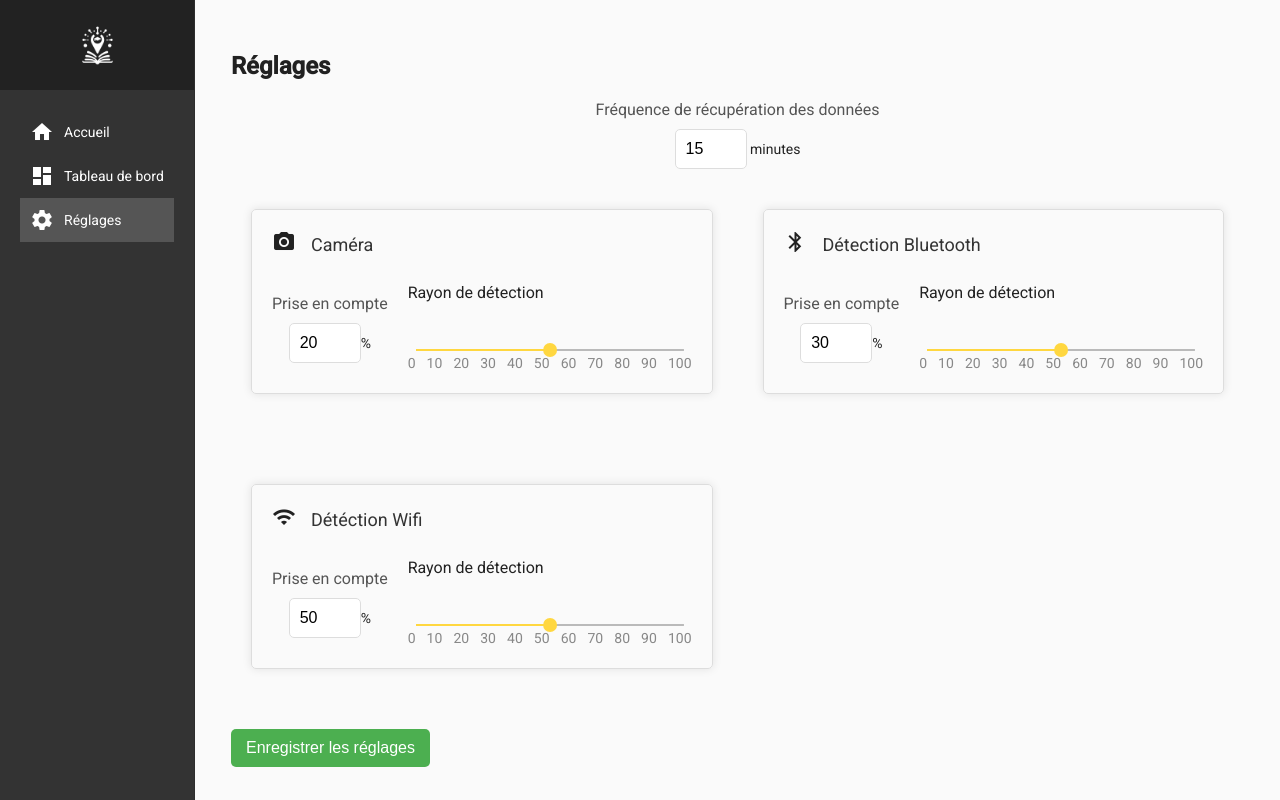
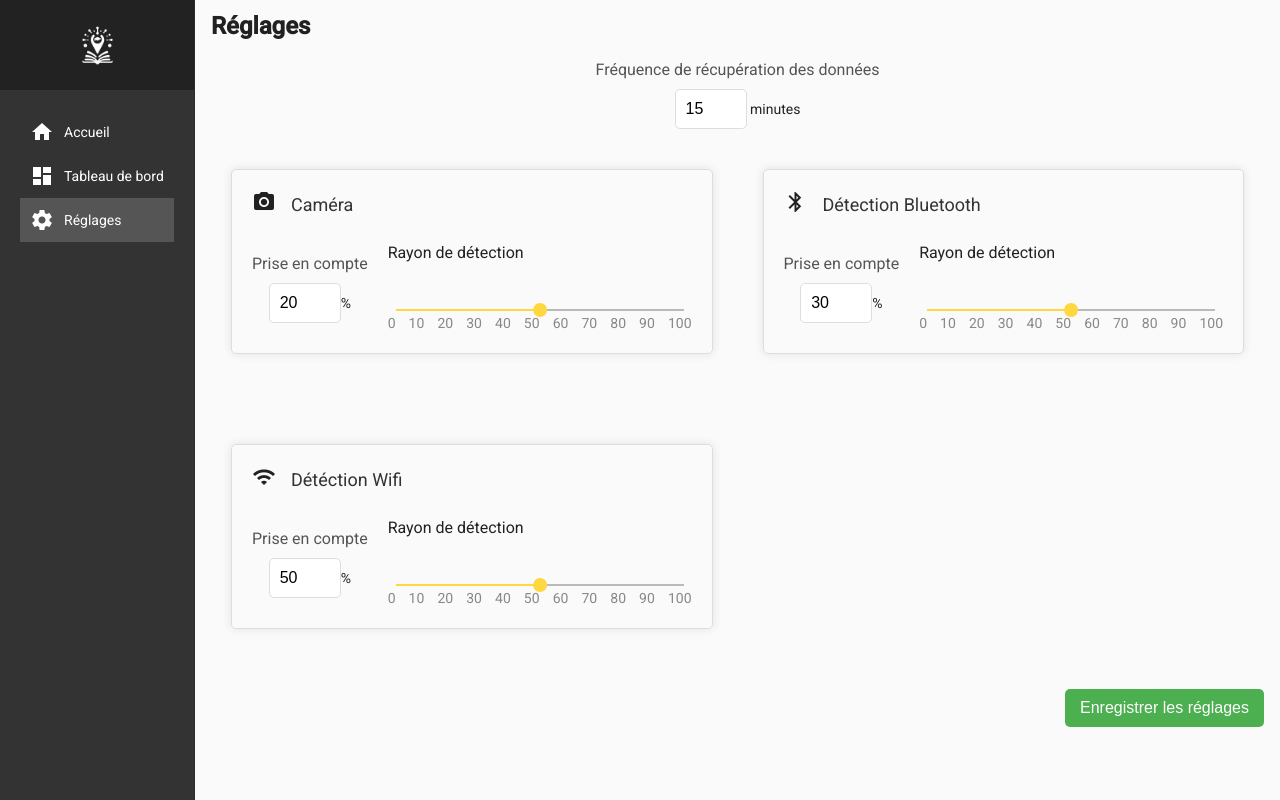
Before and after one commit to EnzoDaval/ConceptCPS, an Angular app in the folder Interface/InterfaceCPS/: page /settings in a window 1280 px wide. Built offline with nearby package versions, Linux system fonts and the light colour scheme.

Commit message:
création json par interface

```diff
--- a/Interface/InterfaceCPS/src/app/pages/settings-page/settings-page.component.css
+++ b/Interface/InterfaceCPS/src/app/pages/settings-page/settings-page.component.css
@@ -2,8 +2,6 @@
 
 .big-container {
   height: 100svh;
-  margin: 20px auto; /* Centre le conteneur horizontalement avec une marge */
-  padding: 20px;
 }
 
 .title-container {
@@ -79,6 +77,7 @@ button {
   cursor: pointer;
   font-size: 16px;
   margin-top: 20px;
+  float: right;
 }
 
 /* Hover effect on button */
```
